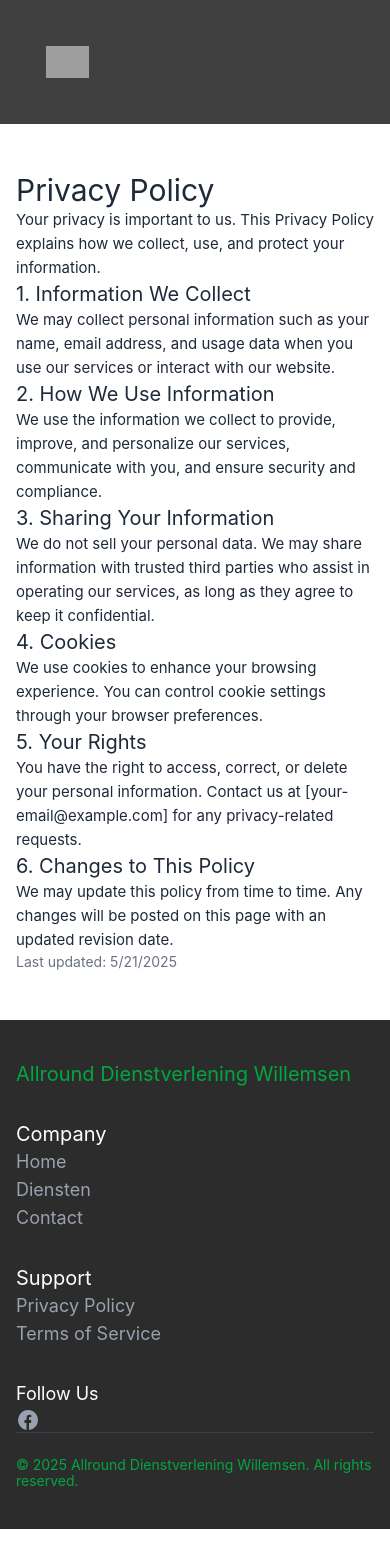
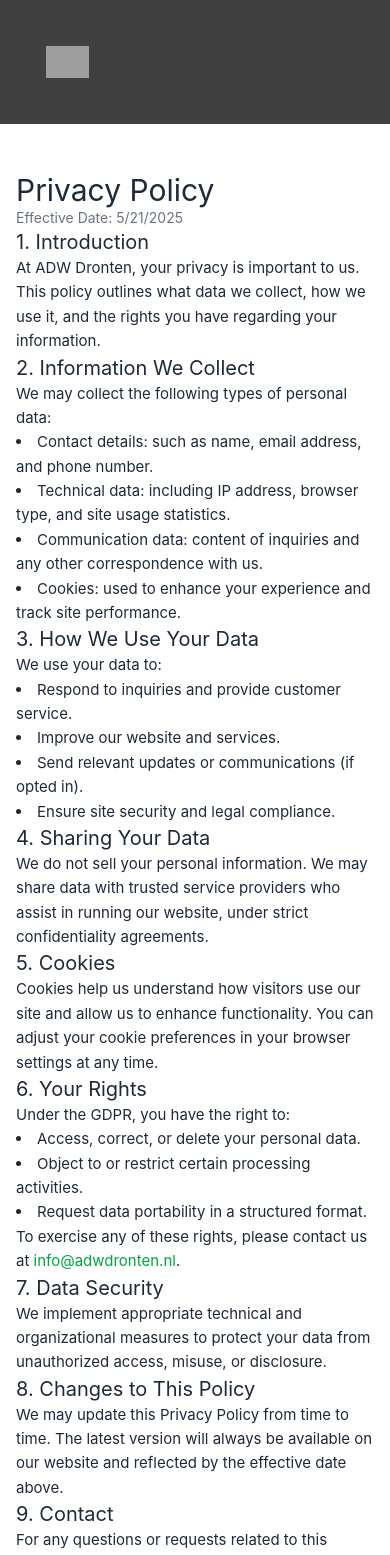
Before and after one commit to MyrtheRosa/Casus_2, a Vue app in the folder VueADW/: page /PrivacyPolicy in a window 390 px wide. Shown: the top 1555 px of the page. Before the commit the page ends 1529 px from the top, so only its background shows below. Built offline with nearby package versions, Linux system fonts and the light colour scheme; grey boxes are pictures that could not be loaded.

Commit message:
footer done v2.0 login v1.0

```diff
--- a/VueADW/src/App.vue
+++ b/VueADW/src/App.vue
@@ -1,10 +1,19 @@
 <template>
-  <Navbar />
-  <router-view />
-  <Footer />
+  <div>
+    <Navbar v-if="!isInboxPage" />
+    <RouterView />
+    <Footer v-if="!isInboxPage" />
+  </div>
 </template>
 
 <script setup>
+import { useRoute } from 'vue-router'
+import { computed } from 'vue'
 import Navbar from './components/Navbar.vue'
-import Footer from './components/Footer.vue' // Make sure the path is correct
+import Footer from './components/Footer.vue'
+
+const route = useRoute()
+
+// Hide Navbar and Footer on InboxPage only
+const isInboxPage = computed(() => route.name === 'Inbox')
 </script>
--- a/VueADW/src/components/Footer.vue
+++ b/VueADW/src/components/Footer.vue
@@ -22,7 +22,7 @@
           <h4 class="text-xl font-semibold mb-3">Support</h4>
           <ul class="text-lg space-y-2 text-gray-400">
             <li><a href="/PrivacyPolicy" class="hover:text-green-600">Privacy Policy</a></li>
-            <li><a href="#" class="hover:text-green-600">Terms of Service</a></li>
+            <li><a href="/TermsOfService" class="hover:text-green-600">Terms of Service</a></li>
           </ul>
         </div>
 
--- /dev/null
+++ b/VueADW/src/pages/InboxPage.vue
@@ -0,0 +1,24 @@
+<template>
+  <div class="max-w-4xl mx-auto px-4 py-12 text-gray-800">
+    <div class="flex justify-between items-center mb-6">
+      <h1 class="text-3xl font-bold">Inbox</h1>
+      <button
+        @click="logout"
+        class="cursor-pointer rounded bg-red-600 px-4 py-2 text-white hover:bg-red-500"
+      >
+        Logout
+      </button>
+    </div>
+    <p>Welcome, Admin! This is your inbox.</p>
+  </div>
+</template>
+
+<script setup>
+import { useRouter } from 'vue-router'
+const router = useRouter()
+
+function logout() {
+  localStorage.removeItem('isLoggedIn')
+  router.push({ name: 'Login' })
+}
+</script>
--- a/VueADW/src/pages/PrivacyPolicy.vue
+++ b/VueADW/src/pages/PrivacyPolicy.vue
@@ -1,54 +1,98 @@
 <template>
-  <div class="max-w-4xl mx-auto px-4 py-12 text-gray-800">
+  <div class="max-w-4xl mx-auto px-4 py-12 text-gray-800 leading-relaxed">
     <h1 class="text-3xl font-bold mb-6">Privacy Policy</h1>
+    <p class="mb-4 text-sm text-gray-500">Effective Date: {{ lastUpdated }}</p>
 
-    <p class="mb-4">
-      Your privacy is important to us. This Privacy Policy explains how we collect, use, and protect your information.
-    </p>
-
-    <section class="mb-6">
-      <h2 class="text-xl font-semibold mb-2">1. Information We Collect</h2>
+    <section class="mb-8">
+      <h2 class="text-xl font-semibold mb-2">1. Introduction</h2>
       <p>
-        We may collect personal information such as your name, email address, and usage data when you use our services or interact with our website.
+        At ADW Dronten, your privacy is important to us. This policy outlines what data we collect, how we use it, and the rights you have regarding your information.
       </p>
     </section>
 
-    <section class="mb-6">
-      <h2 class="text-xl font-semibold mb-2">2. How We Use Information</h2>
+    <section class="mb-8">
+      <h2 class="text-xl font-semibold mb-2">2. Information We Collect</h2>
       <p>
-        We use the information we collect to provide, improve, and personalize our services, communicate with you, and ensure security and compliance.
+        We may collect the following types of personal data:
+      </p>
+      <ul class="list-disc list-inside mt-2 space-y-1">
+        <li><strong>Contact details:</strong> such as name, email address, and phone number.</li>
+        <li><strong>Technical data:</strong> including IP address, browser type, and site usage statistics.</li>
+        <li><strong>Communication data:</strong> content of inquiries and any other correspondence with us.</li>
+        <li><strong>Cookies:</strong> used to enhance your experience and track site performance.</li>
+      </ul>
+    </section>
+
+    <section class="mb-8">
+      <h2 class="text-xl font-semibold mb-2">3. How We Use Your Data</h2>
+      <p>
+        We use your data to:
+      </p>
+      <ul class="list-disc list-inside mt-2 space-y-1">
+        <li>Respond to inquiries and provide customer service.</li>
+        <li>Improve our website and services.</li>
+        <li>Send relevant updates or communications (if opted in).</li>
+        <li>Ensure site security and legal compliance.</li>
+      </ul>
+    </section>
+
+    <section class="mb-8">
+      <h2 class="text-xl font-semibold mb-2">4. Sharing Your Data</h2>
+      <p>
+        We do not sell your personal information. We may share data with trusted service providers who assist in running our website, under strict confidentiality agreements.
       </p>
     </section>
 
-    <section class="mb-6">
-      <h2 class="text-xl font-semibold mb-2">3. Sharing Your Information</h2>
+    <section class="mb-8">
+      <h2 class="text-xl font-semibold mb-2">5. Cookies</h2>
       <p>
-        We do not sell your personal data. We may share information with trusted third parties who assist in operating our services, as long as they agree to keep it confidential.
+        Cookies help us understand how visitors use our site and allow us to enhance functionality. You can adjust your cookie preferences in your browser settings at any time.
       </p>
     </section>
 
-    <section class="mb-6">
-      <h2 class="text-xl font-semibold mb-2">4. Cookies</h2>
+    <section class="mb-8">
+      <h2 class="text-xl font-semibold mb-2">6. Your Rights</h2>
       <p>
-        We use cookies to enhance your browsing experience. You can control cookie settings through your browser preferences.
+        Under the GDPR, you have the right to:
+      </p>
+      <ul class="list-disc list-inside mt-2 space-y-1">
+        <li>Access, correct, or delete your personal data.</li>
+        <li>Object to or restrict certain processing activities.</li>
+        <li>Request data portability in a structured format.</li>
+      </ul>
+      <p class="mt-2">
+        To exercise any of these rights, please contact us at
+        <a href="mailto:info@adwdronten.nl" class="text-green-600 hover:underline">info@adwdronten.nl</a>.
       </p>
     </section>
 
-    <section class="mb-6">
-      <h2 class="text-xl font-semibold mb-2">5. Your Rights</h2>
+    <section class="mb-8">
+      <h2 class="text-xl font-semibold mb-2">7. Data Security</h2>
       <p>
-        You have the right to access, correct, or delete your personal information. Contact us at [your-email@example.com] for any privacy-related requests.
+        We implement appropriate technical and organizational measures to protect your data from unauthorized access, misuse, or disclosure.
       </p>
     </section>
 
-    <section>
-      <h2 class="text-xl font-semibold mb-2">6. Changes to This Policy</h2>
+    <section class="mb-8">
+      <h2 class="text-xl font-semibold mb-2">8. Changes to This Policy</h2>
       <p>
-        We may update this policy from time to time. Any changes will be posted on this page with an updated revision date.
+        We may update this Privacy Policy from time to time. The latest version will always be available on our website and reflected by the effective date above.
       </p>
     </section>
 
-    <p class="mt-8 text-sm text-gray-500">
+    <section class="mb-8">
+      <h2 class="text-xl font-semibold mb-2">9. Contact</h2>
+      <p>
+        For any questions or requests related to this policy, feel free to contact us:
+      </p>
+      <p class="mt-2">
+        <strong>ADW Dronten</strong><br />
+        <a href="mailto:info@adwdronten.nl" class="text-green-600 hover:underline">info@adwdronten.nl</a><br />
+        <a href="https://www.adwdronten.nl" class="text-green-600 hover:underline" target="_blank">www.adwdronten.nl</a>
+      </p>
+    </section>
+
+    <p class="mt-10 text-sm text-gray-500">
       Last updated: {{ lastUpdated }}
     </p>
   </div>
--- /dev/null
+++ b/VueADW/src/pages/TermsOfService.vue
@@ -0,0 +1,86 @@
+<template>
+  <div class="max-w-4xl mx-auto px-4 py-12 text-gray-800 leading-relaxed">
+    <h1 class="text-3xl font-bold mb-6">Terms of Service</h1>
+    <p class="mb-4 text-sm text-gray-500">Effective Date: {{ effectiveDate }}</p>
+
+    <section class="mb-8">
+      <h2 class="text-xl font-semibold mb-2">1. Acceptance of Terms</h2>
+      <p>
+        By accessing or using
+        <a href="https://www.adwdronten.nl" class="text-green-600 hover:underline" target="_blank">adwdronten.nl</a>,
+        you agree to these Terms of Service and our Privacy Policy. If you do not agree with any part of these terms, please refrain from using our website.
+      </p>
+    </section>
+
+    <section class="mb-8">
+      <h2 class="text-xl font-semibold mb-2">2. Use of Our Website</h2>
+      <p>
+        You agree to use our website only for lawful purposes and in a way that does not infringe on the rights of others or restrict their use and enjoyment. Any misuse, unauthorized access, or interference with the website is strictly prohibited.
+      </p>
+    </section>
+
+    <section class="mb-8">
+      <h2 class="text-xl font-semibold mb-2">3. Intellectual Property</h2>
+      <p>
+        All content on this site — including text, images, graphics, and logos — is the property of ADW Dronten or its licensors and is protected by copyright and trademark laws. You may not reproduce, distribute, or reuse any content without our prior written consent.
+      </p>
+    </section>
+
+    <section class="mb-8">
+      <h2 class="text-xl font-semibold mb-2">4. Privacy</h2>
+      <p>
+        Your use of our website is also governed by our
+        <RouterLink to="/PrivacyPolicy" class="text-green-600 hover:underline">Privacy Policy</RouterLink>.
+        We encourage you to review it to understand how we collect, use, and protect your data.
+      </p>
+    </section>
+
+    <section class="mb-8">
+      <h2 class="text-xl font-semibold mb-2">5. Limitation of Liability</h2>
+      <p>
+        ADW Dronten strives to keep the website accurate and up-to-date, but we make no guarantees of completeness or accuracy. We are not liable for any loss or damage arising from your use of or reliance on the content provided.
+      </p>
+    </section>
+
+    <section class="mb-8">
+      <h2 class="text-xl font-semibold mb-2">6. Third-Party Links</h2>
+      <p>
+        Our website may include links to external websites. We do not control or endorse the content on those sites and are not responsible for their practices or policies.
+      </p>
+    </section>
+
+    <section class="mb-8">
+      <h2 class="text-xl font-semibold mb-2">7. Modifications to These Terms</h2>
+      <p>
+        We reserve the right to update or modify these Terms of Service at any time. Any changes will be posted on this page with a revised effective date. Continued use of the site constitutes your acceptance of those changes.
+      </p>
+    </section>
+
+    <section class="mb-8">
+      <h2 class="text-xl font-semibold mb-2">8. Governing Law</h2>
+      <p>
+        These terms are governed by and construed in accordance with the laws of the Netherlands. Any disputes related to these terms shall be subject to the exclusive jurisdiction of the Dutch courts.
+      </p>
+    </section>
+
+    <section class="mb-8">
+      <h2 class="text-xl font-semibold mb-2">9. Contact</h2>
+      <p>
+        If you have any questions or concerns regarding these Terms of Service, please feel free to contact us:
+      </p>
+      <p class="mt-2">
+        <strong>ADW Dronten</strong><br />
+        <a href="mailto:info@adwdronten.nl" class="text-green-600 hover:underline">info@adwdronten.nl</a><br />
+        <a href="https://www.adwdronten.nl" class="text-green-600 hover:underline" target="_blank">www.adwdronten.nl</a>
+      </p>
+    </section>
+
+    <p class="mt-10 text-sm text-gray-500">
+      Last updated: {{ effectiveDate }}
+    </p>
+  </div>
+</template>
+
+<script setup>
+const effectiveDate = new Date().toLocaleDateString()
+</script>
--- a/VueADW/src/pages/inbox.vue
+++ /dev/null
@@ -1,12 +0,0 @@
-<template>
-    <div>
-      <h1>Inbox</h1>
-      <p>This is the inbox page.</p>
-    </div>
-  </template>
-
-  <script>
-  export default {
-    name: 'inbox'
-  }
-  </script>
```
Also changed, not shown: VueADW/src/pages/LoginPage.vue (+55 -12 lines), VueADW/src/router/index.js (+13 -13 lines), VueADW/src/router/routes.js (+33 -15 lines).
